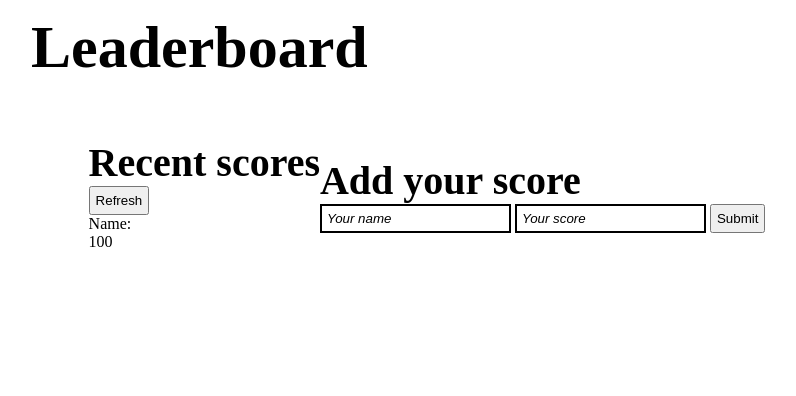
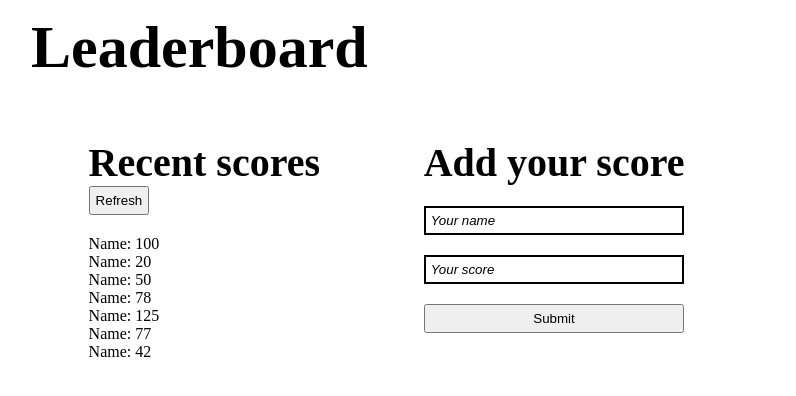
Before and after one commit to hajnaloltyan/leaderboard, a website built with webpack: page src/index.html in a window 1280 px wide. Shown: the whole page, without its empty margins (33-829 px from the left). Built offline with nearby package versions, Linux system fonts and the light colour scheme.

Commit message:
Create array and display function

```diff
--- a/src/index.css
+++ b/src/index.css
@@ -44,6 +44,12 @@ input {
 
 .content {
   display: flex;
-  align-items: center;
   padding: 5%;
+  gap: 10%;
 }
+
+.flex-column {
+  display: flex;
+  flex-direction: column;
+  gap: 20px;
+}
--- a/src/index.html
+++ b/src/index.html
@@ -11,21 +11,16 @@
     <h1>Leaderboard</h1>
 
     <main class="content">
-      <div class="scores">
+      <div class="recent-scores flex-column">
         <div class="wrapper">
           <h2>Recent scores</h2>
           <button type="button">Refresh</button>
         </div>
 
-        <ul>
-          <li>
-            <p>Name:</p>
-            <p>100</p>
-          </li>
-        </ul>
+        <ul class="scores-table"></ul>
       </div>
 
-      <form class="form">
+      <form class="form flex-column">
         <h2>Add your score</h2>
         <input type="text" name="name" placeholder="Your name" required>
         <input type="text" name="score" placeholder="Your score" required>
--- a/src/index.js
+++ b/src/index.js
@@ -1 +1,4 @@
 import './index.css';
+import displayScores from './modules/displayScores.js';
+
+displayScores();
--- /dev/null
+++ b/src/modules/displayScores.js
@@ -0,0 +1,19 @@
+import scoresData from './scores.js';
+
+const displayScores = () => {
+  const scoresTable = document.querySelector('.scores-table');
+  scoresTable.innerHTML = '';
+
+  scoresData.forEach(({ name, score }) => {
+    const scoreItem = document.createElement('li');
+    scoreItem.classList.add('score-details');
+
+    scoreItem.innerHTML = `
+      <p>${name}: ${score}</p>
+    `;
+
+    scoresTable.appendChild(scoreItem);
+  });
+};
+
+export default displayScores;
--- /dev/null
+++ b/src/modules/scores.js
@@ -0,0 +1,39 @@
+const scoresData = [
+  {
+    id: 0,
+    name: 'Name',
+    score: 100,
+  },
+  {
+    id: 0,
+    name: 'Name',
+    score: 20,
+  },
+  {
+    id: 0,
+    name: 'Name',
+    score: 50,
+  },
+  {
+    id: 0,
+    name: 'Name',
+    score: 78,
+  },
+  {
+    id: 0,
+    name: 'Name',
+    score: 125,
+  },
+  {
+    id: 0,
+    name: 'Name',
+    score: 77,
+  },
+  {
+    id: 0,
+    name: 'Name',
+    score: 42,
+  },
+];
+
+export default scoresData;
```
